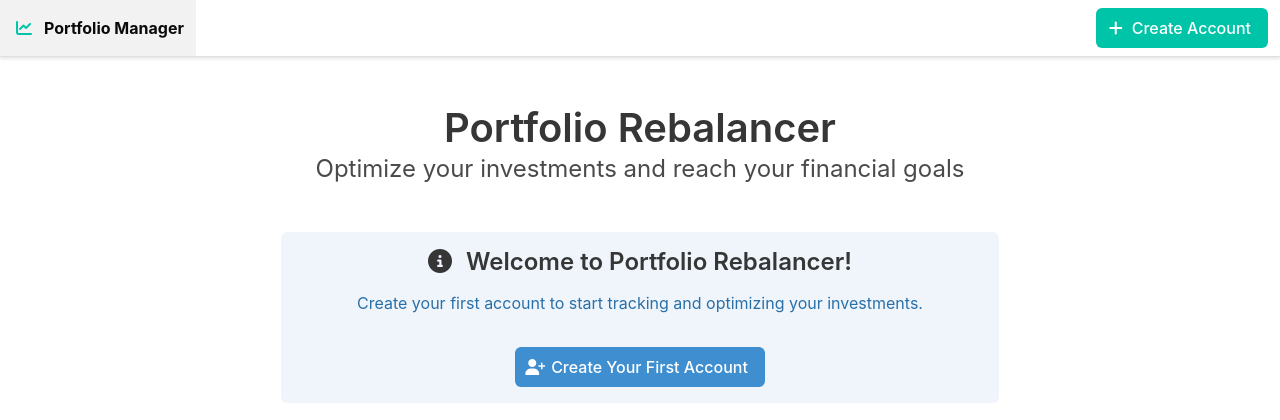
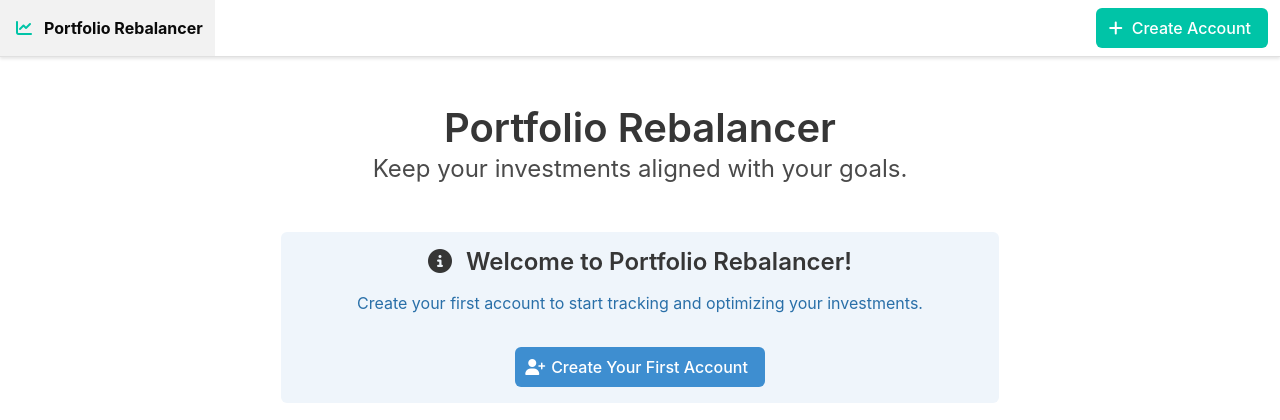
Before and after one commit to icon3333/portfolio_rebalancer, a Flask app: page / in a window 1280 px wide. Shown: the top 420 px of the page. Run offline with Flask 3, Linux system fonts and the light colour scheme; data comes from the database, SQL or seed files in the repository; some libraries are stand-ins or nearby versions.

Commit message:
corrected subtitle

```diff
--- a/templates/base.html
+++ b/templates/base.html
@@ -3,7 +3,7 @@
 <head>
     <meta charset="UTF-8">
     <meta name="viewport" content="width=device-width, initial-scale=1.0">
-    <title>{% block title %}Portfolio Manager{% endblock %}</title>
+    <title>{% block title %}Portfolio Rebalancer{% endblock %}</title>
 
     <!-- Bulma CSS (base styles) -->
     <link rel="stylesheet" href="https://cdn.jsdelivr.net/npm/bulma@0.9.4/css/bulma.min.css">
--- a/templates/components/navbar.html
+++ b/templates/components/navbar.html
@@ -4,7 +4,7 @@
             <span class="icon has-text-primary">
                 <i class="fas fa-chart-line"></i>
             </span>
-            <span class="ml-2 has-text-weight-bold">Portfolio Manager</span>
+            <span class="ml-2 has-text-weight-bold">Portfolio Rebalancer</span>
         </a>
 
         <a role="button" class="navbar-burger" aria-label="menu" aria-expanded="false" data-target="navbarBasic">
--- a/templates/pages/index.html
+++ b/templates/pages/index.html
@@ -98,7 +98,7 @@
             <div class="columns is-centered">
                 <div class="column is-8 has-text-centered">
                     <h1 class="title is-2">Portfolio Rebalancer</h1>
-                    <h2 class="subtitle is-4 mb-6">Optimize your investments and reach your financial goals</h2>
+                    <h2 class="subtitle is-4 mb-6">Keep your investments aligned with your goals.</h2>
 
                     {% if accounts %}
                         <div class="box">
```
